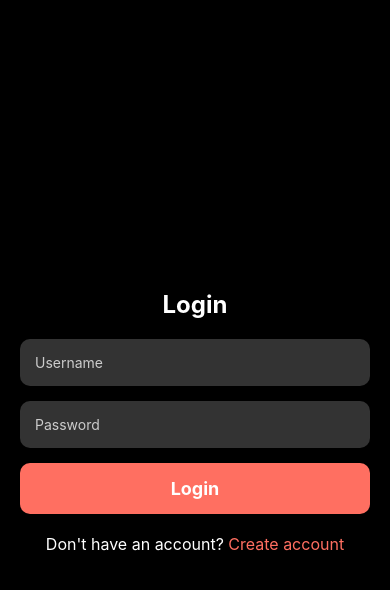
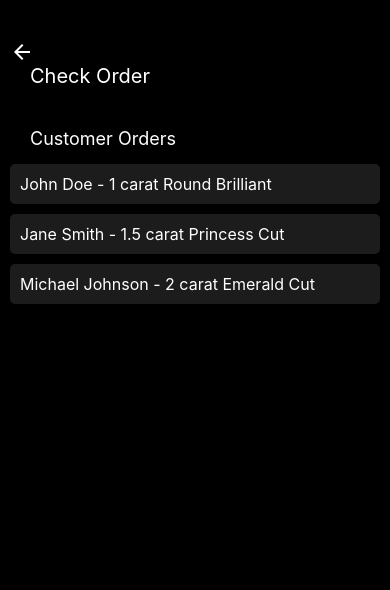
Before and after one commit to quanva2003/MMA-SU24, a React Native app: screen /CheckOrder in a window 390 px wide. Shown: the top 590 px of the page. Built offline with nearby package versions, Linux system fonts and the light colour scheme.

Commit message:
sale screen

```diff
--- a/App.js
+++ b/App.js
@@ -15,6 +15,9 @@ import LoginScreen from "./src/screens/LoginScreen";
 import SignUpScreen from "./src/screens/SignUpScreen";
 import TopProduct from "./src/screens/TopProduct";
 import ProductDetail from "./src/screens/ProductDetail";
+import SaleScreen from "./src/screens/SaleScreen";
+import CheckOrderScreen from "./src/screens/CheckOrderScreen";
+import CustomerPointsScreen from "./src/screens/CustomerPointsScreen";
 
 const Stack = createNativeStackNavigator();
 const Tab = createBottomTabNavigator();
@@ -77,6 +80,15 @@ const MainTabs = () => {
         }}
       />
       <Tab.Screen
+        name="Sale"
+        component={SaleScreen}
+        options={{
+          tabBarIcon: ({ color }) => (
+            <Icon type="MaterialIcons" name="point-of-sale" color={color} />
+          ),
+        }}
+      />
+      <Tab.Screen
         name="Account"
         component={AccountScreen}
         options={{
@@ -100,6 +112,8 @@ function App() {
           <Stack.Screen name="Main" component={MainTabs} />
           <Stack.Screen name="TopProduct" component={TopProduct} />
           <Stack.Screen name="ProductDetail" component={ProductDetail} />
+          <Stack.Screen name="CheckOrder" component={CheckOrderScreen}/>
+          <Stack.Screen name="CustomerPoints" component={CustomerPointsScreen}/>
         </Stack.Navigator>
       </SafeAreaProvider>
     </NavigationContainer>
--- /dev/null
+++ b/src/screens/CheckOrderScreen.js
@@ -0,0 +1,99 @@
+import React from 'react';
+import { View, Text, FlatList, Image, StyleSheet, TouchableOpacity } from 'react-native';
+import tw from "twrnc";
+import { Icon } from "react-native-elements";
+import { useNavigation } from '@react-navigation/native';
+
+
+const mockCustomerOrders = [
+  { id: '1', customerName: 'John Doe', orderDetails: '1 carat Round Brilliant' },
+  { id: '2', customerName: 'Jane Smith', orderDetails: '1.5 carat Princess Cut' },
+  { id: '3', customerName: 'Michael Johnson', orderDetails: '2 carat Emerald Cut' },
+];
+
+function CheckOrderScreen({ route }) {
+  const navigate = useNavigation();
+  const { diamond } = route.params || {};
+
+  return (
+    <View style={styles.container}>
+      <TouchableOpacity
+        style={tw`items-start`}
+        onPress={() => navigate.goBack()}
+      >
+        <Icon name="arrow-back" size={24} color="#fff" />
+      </TouchableOpacity>
+      <Text style={styles.topHeader}>Check Order</Text>
+      {diamond && (
+        <View style={styles.diamondDetails}>
+          <Image source={{ uri: diamond.image }} style={styles.productImage} />
+          <Text style={styles.productDescription}>Type: {diamond.type}</Text>
+          <Text style={styles.productDescription}>Carat: {diamond.carat}</Text>
+          <Text style={styles.productDescription}>Size: {diamond.size}</Text>
+          <Text style={styles.productDescription}>Price: ${diamond.price}</Text>
+          <Text style={styles.productDescription}>Status: {diamond.status}</Text>
+        </View>
+      )}
+      <Text style={styles.ordersHeader}>Customer Orders</Text>
+      <FlatList
+        data={mockCustomerOrders}
+        keyExtractor={(item) => item.id}
+        renderItem={({ item }) => (
+          <View style={styles.orderItem}>
+            <Text style={styles.orderText}>{item.customerName} - {item.orderDetails}</Text>
+          </View>
+        )}
+      />
+    </View>
+  );
+}
+
+const styles = StyleSheet.create({
+  container: {
+    flex: 1,
+    backgroundColor: "#000",
+    paddingTop: 40,
+    paddingHorizontal: 10,
+  },
+  topHeader: {
+    color: "#ffffff",
+    fontSize: 20,
+    marginBottom: 20,
+    paddingLeft: 20,
+  },
+  diamondDetails: {
+    alignItems: "center",
+    marginBottom: 20,
+  },
+  productImage: {
+    width: "100%",
+    height: 150,
+    borderRadius: 10,
+    marginBottom: 10,
+  },
+  productDescription: {
+    color: "#fff",
+    fontSize: 14,
+    textAlign: "center",
+    marginBottom: 5,
+  },
+  ordersHeader: {
+    color: "#ffffff",
+    fontSize: 18,
+    marginTop: 20,
+    marginBottom: 10,
+    paddingLeft: 20,
+  },
+  orderItem: {
+    backgroundColor: "#1c1c1c",
+    padding: 10,
+    marginVertical: 5,
+    borderRadius: 5,
+  },
+  orderText: {
+    color: "#fff",
+    fontSize: 16,
+  },
+});
+
+export default CheckOrderScreen;
--- /dev/null
+++ b/src/screens/CustomerPointsScreen.js
@@ -0,0 +1,67 @@
+import React from 'react';
+import { View, Text, StyleSheet, FlatList, TouchableOpacity } from 'react-native';
+import tw from "twrnc";
+import { Icon } from "react-native-elements";
+import { useNavigation } from '@react-navigation/native';
+
+const customerPointsData = [
+  { id: '1', name: 'John Doe', points: 120 },
+  { id: '2', name: 'Jane Smith', points: 200 },
+];
+
+function CustomerPointsScreen() {
+  const navigate = useNavigation();
+  return (
+    <View style={styles.container}>
+      <TouchableOpacity
+        style={tw`items-start`}
+        onPress={() => navigate.goBack()}
+      >
+        <Icon name="arrow-back" size={24} color="#fff" />
+      </TouchableOpacity>
+      <Text style={styles.topHeader}>Customer Points</Text>
+      <FlatList
+        data={customerPointsData}
+        keyExtractor={(item) => item.id}
+        renderItem={({ item }) => (
+          <View style={styles.customerCard}>
+            <Text style={styles.customerName}>{item.name}</Text>
+            <Text style={styles.customerPoints}>Points: {item.points}</Text>
+          </View>
+        )}
+      />
+    </View>
+  );
+}
+
+const styles = StyleSheet.create({
+  container: {
+    flex: 1,
+    backgroundColor: "#000",
+    paddingTop: 40,
+    paddingHorizontal: 10,
+  },
+  topHeader: {
+    color: "#ffffff",
+    fontSize: 20,
+    marginBottom: 20,
+    paddingLeft: 20,
+  },
+  customerCard: {
+    backgroundColor: "#1c1c1c",
+    padding: 10,
+    marginVertical: 5,
+    borderRadius: 5,
+  },
+  customerName: {
+    color: "#fff",
+    fontSize: 16,
+    marginBottom: 5,
+  },
+  customerPoints: {
+    color: "#fff",
+    fontSize: 14,
+  },
+});
+
+export default CustomerPointsScreen;
--- /dev/null
+++ b/src/screens/SaleScreen.js
@@ -0,0 +1,131 @@
+import React, { useState } from 'react';
+import { View, Text, FlatList, Image, Button, TouchableOpacity, TextInput, StyleSheet, Dimensions } from 'react-native';
+
+const diamondsData = [
+  {
+    id: '1',
+    type: 'Round Brilliant',
+    carat: '1.0',
+    size: '6.5mm',
+    image: 'https://cdn.pnj.io/images/detailed/203/sp-gnddddw012437-nhan-kim-cuong-vang-trang-14k-pnj-1.png',
+    price: '5000',
+    status: 'Available',
+    discount: '10%',
+  },
+  {
+    id: '2',
+    type: 'Princess Cut',
+    carat: '1.5',
+    size: '6.0mm',
+    image: 'https://cdn.pnj.io/images/detailed/203/sp-gnddddw012437-nhan-kim-cuong-vang-trang-14k-pnj-1.png',
+    price: '7000',
+    status: 'Sold',
+    discount: '15%',
+  },
+  {
+    id: '3',
+    type: 'Princess Cut',
+    carat: '1.5',
+    size: '6.0mm',
+    image: 'https://cdn.pnj.io/images/detailed/203/sp-gnddddw012437-nhan-kim-cuong-vang-trang-14k-pnj-1.png',
+    price: '7000',
+    status: 'Sold',
+    discount: '20%',
+  },
+  {
+    id: '4',
+    type: 'Princess Cut',
+    carat: '1.5',
+    size: '6.0mm',
+    image: 'https://cdn.pnj.io/images/detailed/203/sp-gnddddw012437-nhan-kim-cuong-vang-trang-14k-pnj-1.png',
+    price: '7000',
+    status: 'Sold',
+    discount: '15%',
+  },
+];
+
+const { width } = Dimensions.get('window');
+
+function SaleScreen({ navigation }) {
+  const handleCheckOrder = () => {
+    navigation.navigate('CheckOrder');
+  };
+
+  const handleViewCustomerPoints = () => {
+    navigation.navigate('CustomerPoints');
+  };
+
+  return (
+    <View style={styles.container}>
+      <Text style={styles.topHeader}>Sale</Text>
+      <FlatList
+        data={diamondsData}
+        keyExtractor={(item) => item.id}
+        contentContainerStyle={styles.productList}
+        numColumns={2}
+        renderItem={({ item }) => (
+          <View style={styles.productCard}>
+            <Image source={{ uri: item.image }} style={styles.productImage} />
+            <Text style={styles.productDescription}>{item.type}</Text>
+            <Text style={styles.productDescription}>Carat: {item.carat}</Text>
+            <Text style={styles.productDescription}>Size: {item.size}</Text>
+            <Text style={styles.productDescription}>Price: ${item.price}</Text>
+            <Text style={styles.productDescription}>Status: {item.status}</Text>
+            <Text style={styles.productDescription}>Discount: {item.discount}</Text>
+          </View>
+        )}
+      />
+      <View style={styles.buttonContainer}>
+        <Button title="Check Order" onPress={handleCheckOrder} color="#1c1c1c" />
+        <Button title="View Customer Points" onPress={handleViewCustomerPoints} color="#1c1c1c" />
+      </View>
+    </View>
+  );
+}
+
+const styles = StyleSheet.create({
+  container: {
+    flex: 1,
+    backgroundColor: "#000",
+    paddingTop: 40,
+    paddingHorizontal: 10,
+  },
+  topHeader: {
+    color: "#ffffff",
+    fontSize: 20,
+    marginBottom: 20,
+    paddingLeft: 20,
+  },
+  productList: {
+    justifyContent: "space-between",
+  },
+  productCard: {
+    backgroundColor: "#1c1c1c",
+    borderRadius: 10,
+    padding: 10,
+    margin: 5,
+    alignItems: "center",
+    width: (width / 2) - 15,
+  },
+  productImage: {
+    width: "100%",
+    height: 150,
+    borderRadius: 10,
+    marginBottom: 10,
+    resizeMode: 'cover',
+  },
+  productDescription: {
+    color: "#fff",
+    fontSize: 14,
+    textAlign: "center",
+    marginBottom: 5,
+  },
+  buttonContainer: {
+    flexDirection: 'row',
+    justifyContent: 'space-between',
+    marginTop: 20,
+    paddingHorizontal: 10,
+  },
+});
+
+export default SaleScreen;
```
